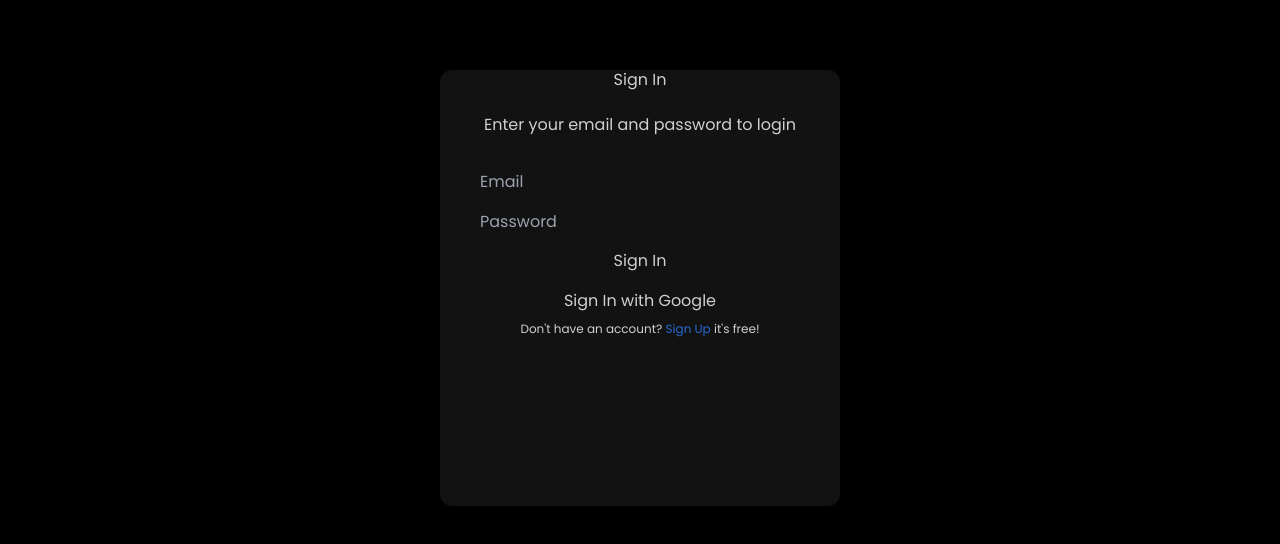
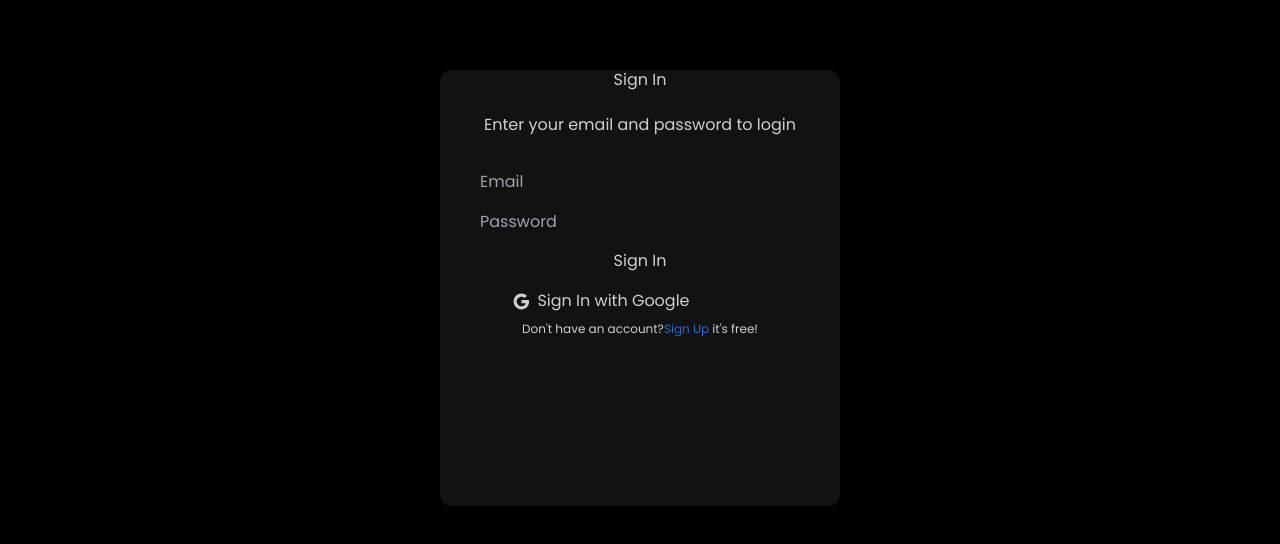
Before and after one commit to piyushbangaa/onesport, a React (Vite) app: page /signin in a window 1280 px wide. Shown: the part 228-772 px from the top of the page. Built offline with nearby package versions, Linux system fonts and the light colour scheme.

Commit message:
changes in sign in and create acc page

```diff
--- a/src/components/Navbar.jsx
+++ b/src/components/Navbar.jsx
@@ -6,7 +6,7 @@ const Navbar = () => {
         <div className="container px-4 mx-auto relative text-sm">
             <div className="flex justify-between items-center">
                 <div className="flex items-center flex-shrink-0">
-                    <img className="h-10"src={logo} alt="logo" />
+                   <a href="/"> <img className="h-10"src={logo} alt="logo" /></a>
                 </div>
                 <ul className="hidden lg:flex ml-14 space-x-12 opacity-80">
                  <li>Platform</li>
--- a/src/components/Pricing.jsx
+++ b/src/components/Pricing.jsx
@@ -26,7 +26,6 @@ const Pricing = () => {
 
           <h1 className="text-2xl font-semibold opacity-50">TwinPass</h1> <br />
           <p><span className="text-6xl font-semibold bg-gradient-to-b from-white to-gray-500 bg-clip-text text-transparent">₹800</span><span className="text-gray-400">/month</span></p>
-
           <ul className="text-xl mt-10 space-y-7 opacity-80">
             <li>✅ 8 Sessions Per Month</li>
             <li>✅ Access to Any Two Sport</li>
--- a/src/pages/SignIn.jsx
+++ b/src/pages/SignIn.jsx
@@ -3,17 +3,25 @@ import React from 'react'
 const SignIn = () => {
   return (
 
-    <div className="mt-22 mx-auto h-109 w-102 min-h-[446px] border border-[#1e1e1e] rounded-[12px]">
+  <div className="mt-22 mx-auto h-109 w-102 min-h-[446px] border border-[#1e1e1e] rounded-[12px]">
+  <div className="mt-1 mx-auto h-109 w-100 bg-[#121212] border border-[#1e1e1e] rounded-[12px] text-center">
+  <h1 className="mt-7 text-3xl opacity-80 font-semibold">Sign In</h1> <br />
+  <p className="opacity-80">Enter your email and password to login</p> <br />
+  <input type="text"
+   placeholder="Email"
+   className="w-80 h-10 border border-2px border-[#1e1e1e] rounded-[9px] p-4 focus:outline-none focus:border-gray-500"/>
 
+  <input type="password"
+  placeholder="Password"
+  className="mt-5 w-80 h-10 border border-2px border-[#1e1e1e] rounded-[9px] p-4 focus:outline-none focus:border-gray-500"/> <br />
 
-    <div className="mt-1 mx-auto h-109 w-100 bg-[#121212] border border-[#1e1e1e] rounded-[12px] text-center">
-    <h1 className="mt-7 text-3xl opacity-80 font-semibold">Sign In</h1> <br />
-    <p className="opacity-80">Enter your email and password to login</p> <br />
-    <input type="text" placeholder="Email" className="w-80 h-10 border border-2px border-gray-500 rounded-[9px] p-4"/>
-    <input type="text" placeholder="Password" className="mt-5 w-80 h-10 border border-2px border-gray-500 rounded-[9px] p-4 "/> <br />
-<button className="mt-5 border border-2px border-gray-500 rounded-[9px] w-80 h-10 opacity-80 bg-blue-600 hover:bg-blue-700 font-semibold"> Sign In </button>
-    <button className="mt-3 border border-2px border-gray-500 rounded-[9px] w-80 h-10 opacity-80 font-semibold"> Sign In with Google </button>
-<p className="mt-6 text-xs opacity-80">Don't have an account? <a href="/createaccount"><span className="text-blue-500">Sign Up</span> </a>it's free!</p>
+  <button className="mt-5 border border-2px border-[#1e1e1e] rounded-[9px] w-80 h-10 opacity-80 bg-blue-600 hover:bg-blue-700 font-semibold"> Sign In </button>
+
+  <button className="mt-3 border border-2px border-[#1e1e1e] rounded-[9px] w-80 h-10 opacity-80 font-semibold flex items-center justify-center ml-9.5 gap-1"><img src="src/assets/googleicon.svg" alt="" width="23" />Sign In with Google </button>
+
+  <p className="mt-6 text-xs opacity-80">Don't have an account?
+  <a href="/createaccount">
+  <span className="text-blue-500">Sign Up</span> </a>it's free!</p>
   </div>
 
 
--- a/src/pages/createaccount.jsx
+++ b/src/pages/createaccount.jsx
@@ -2,18 +2,30 @@ import React from 'react'
 
 const createaccount = () => {
   return (
-    <div className="h-132.5 w-102 mx-auto mt-16  border border-[#1e1e1e] text-center rounded-[12px]">
+    <div className="h-132.5 w-102 mx-auto mt-14  border border-[#1e1e1e] text-center rounded-[12px]">
 
     <div className="h-130 w-100 mx-auto mt-1   bg-[#121212] border border-[#1e1e1e] text-center rounded-[12px]">
-        <h1 className="mt-7 font-semibold text-3xl opacity-80"> Create an Account</h1>
-        <h1 className="mt-3 opacity-80">Enter your full name, email, and create a password to sign up.</h1>
-        <input type="text" placeholder="Name" className="border border-2px border-gray-500 rounded-[9px] mt-5 w-87 h-10 p-4" />
-        <input type="text" placeholder="Email" className="border border-2px border-gray-500 rounded-[9px] mt-5 w-87 h-10 p-4" />
-        <input type="text" placeholder="Password" className="border border-2px border-gray-500 rounded-[9px] mt-5 w-87 h-10 p-4" />
-        <button className="mt-5 border border-2px border-gray-500 rounded-[9px] w-87 h-10 opacity-80 bg-blue-600 hover:bg-blue-700 font-semibold"> Sign Up </button>
-        <p className="mt-3">OR</p>
-        <button className="mt-3 border border-2px border-gray-500 rounded-[9px] w-87 h-10 opacity-80 font-semibold"> Continue with Google </button>
-        <p className="mt-3 text-xs opacity-80">Already have an account? <a href="/signin"><span className="text-blue-500">Sign Up</span> </a></p>
+    <h1 className="mt-7 font-semibold text-3xl opacity-80"> Create an Account</h1>
+    <h1 className="mt-3 opacity-80">Enter your full name, email, and create a password to sign up.</h1>
+    <input type="text"
+     placeholder="Name"
+     className="border border-2px border-[#1e1e1e] rounded-[9px] mt-5 w-87 h-10 p-4 focus:outline-none focus:border-gray-500" />
+
+    <input type="text"
+     placeholder="Email"
+     className="border border-2px border-[#1e1e1e] rounded-[9px] mt-5 w-87 h-10 p-4 focus:outline-none focus:border-gray-500" />
+
+    <input type="Password"
+     placeholder="Password"
+     className="border border-2px border-[#1e1e1e] rounded-[9px] mt-5 w-87 h-10 p-4 focus:outline-none focus:border-gray-500" />
+
+    <button className="mt-5 border border-2px border-[#1e1e1e] rounded-[9px] w-87 h-10 opacity-80 bg-blue-600 hover:bg-blue-700 font-semibold"> Sign Up </button>
+
+     <p className="mt-3">OR</p>
+
+    <button className="mt-3 border border-2px border-[#1e1e1e] rounded-[9px] w-87 h-10 opacity-80 font-semibold flex items-center justify-center ml-6 gap-1"> <img src="src/assets/googleicon.svg" alt="" width="23"/>Continue with Google </button>
+
+    <p className="mt-3 text-xs opacity-80">Already have an account? <a href="/signin"><span className="text-blue-500">Sign Up</span> </a></p>
 
 
 
```
Also changed, not shown: src/assets/googleicon.svg (added).
